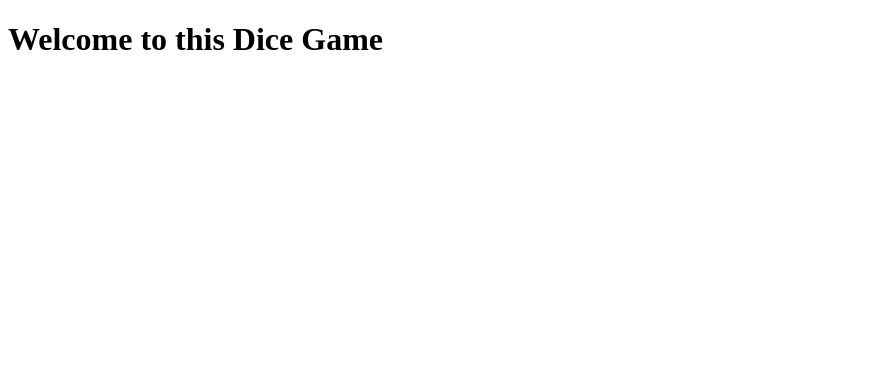
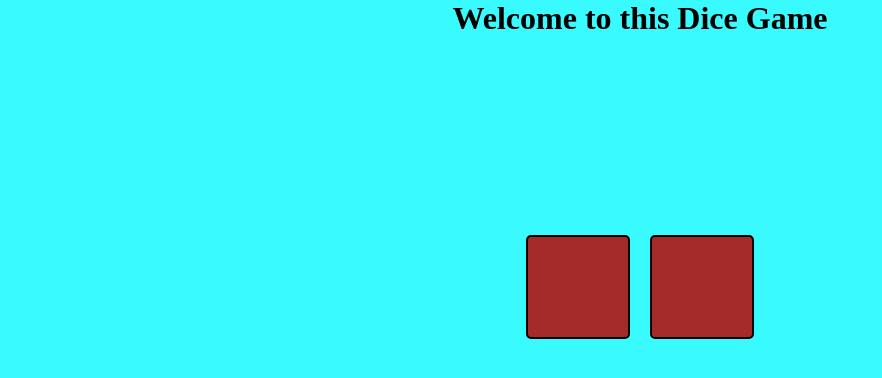
Before and after one commit to Hardikaz/DiceGame, a plain HTML site: page index.html in a window 1280 px wide. Shown: the whole page, without its empty margins (0-882 px from the left). Drawn offline with Linux system fonts and the light colour scheme.

Commit message:
Implemented CSS and done some changes in html file

```diff
--- a/index.html
+++ b/index.html
@@ -9,10 +9,10 @@
 <body>
     <h1>Welcome to this Dice Game</h1>
     <div class="container">
-        <div class="dice1">
+        <div class="dice">
 
         </div>
-        <div class="dice2">
+        <div class="dice">
 
         </div>
     </div>
--- a/style.css
+++ b/style.css
@@ -0,0 +1,30 @@
+*{
+    padding: 0;
+    margin: 0;
+}
+body{
+    background-color: rgba(12, 250, 254, 0.813);
+}
+h1{
+    text-align: center;
+    justify-content: center;
+}
+.container{
+    display: flex;
+
+    flex-direction: row;
+    align-items: center;
+    justify-content: center;
+
+    height: 500px;
+    /* width: 500px; */
+}
+.dice{
+    border: 2px solid black;
+    height: 100px;
+    width: 100px;
+    background-color: brown;
+    margin: 10px;
+    text-align: center;
+    border-radius: 5px;
+}
```
